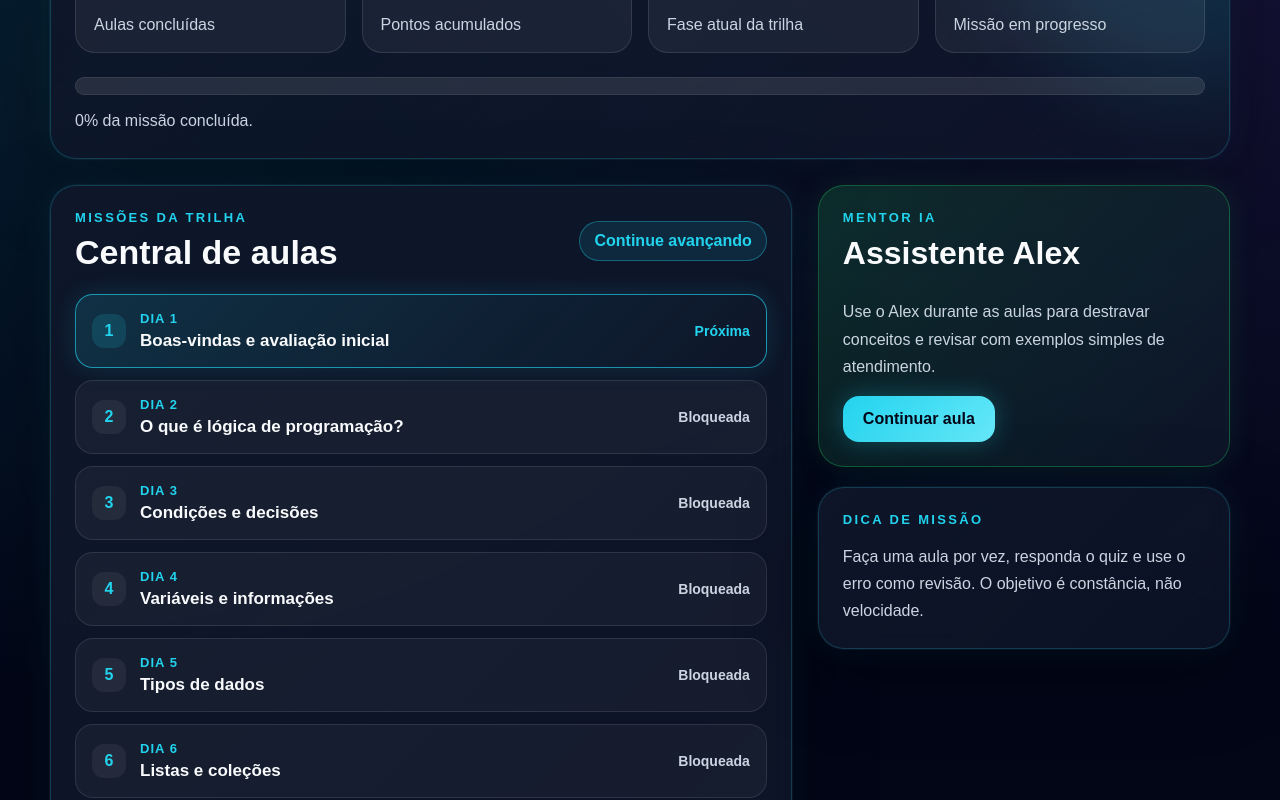
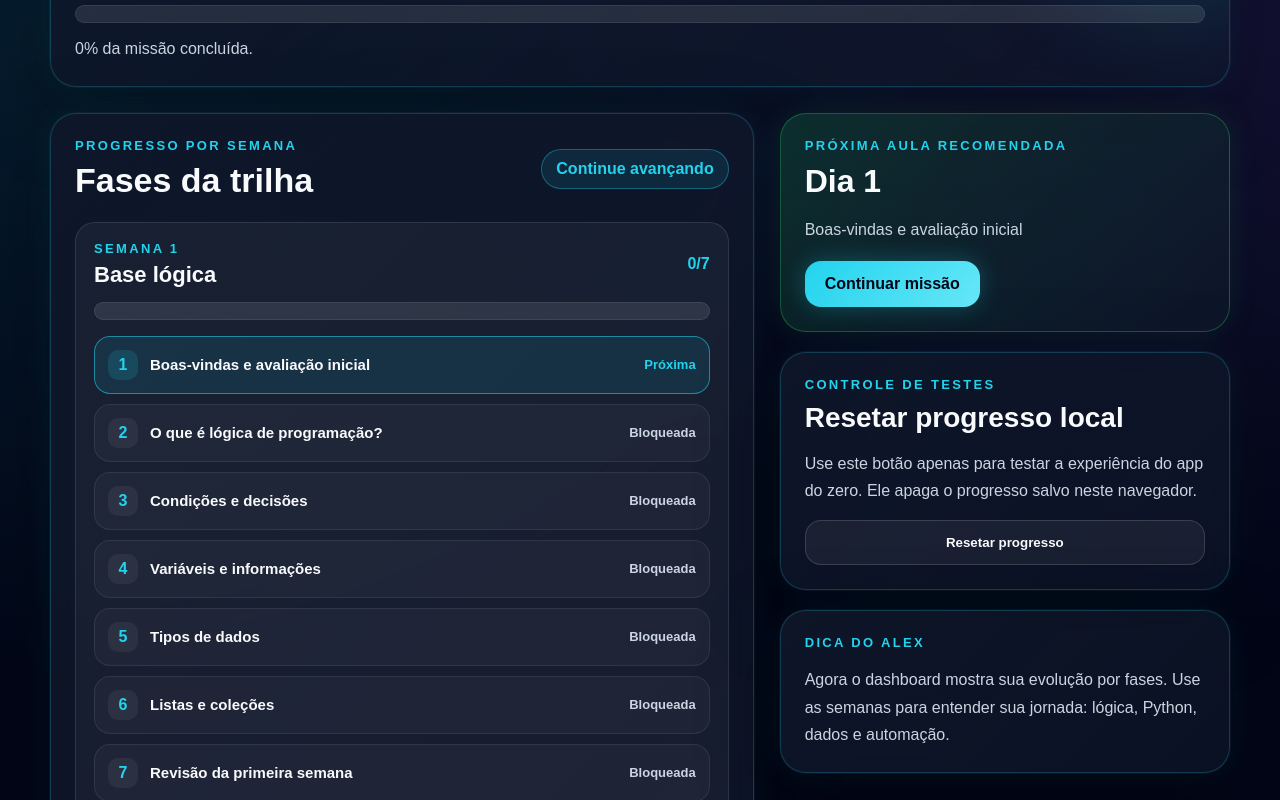
Before and after one commit to HanzSolo66/suporte-tech-30-dias, a Next.js app in the folder apps/web/: page /dashboard in a window 1280 px wide. Shown: the part 440-1240 px from the top of the page. Built offline with nearby package versions, Linux system fonts and the light colour scheme.

Commit message:
Melhora dashboard com progresso por semanas

```diff
--- a/apps/web/app/dashboard/page.tsx
+++ b/apps/web/app/dashboard/page.tsx
@@ -16,6 +16,33 @@ const initialProgress: ProgressData = {
   alexUsedLessons: [],
 };
 
+const weeks = [
+  {
+    title: "Semana 1",
+    subtitle: "Base lógica",
+    start: 1,
+    end: 7,
+  },
+  {
+    title: "Semana 2",
+    subtitle: "Python básico",
+    start: 8,
+    end: 14,
+  },
+  {
+    title: "Semana 3",
+    subtitle: "Dados e SQL",
+    start: 15,
+    end: 21,
+  },
+  {
+    title: "Semana 4",
+    subtitle: "APIs, automação e portfólio",
+    start: 22,
+    end: 30,
+  },
+];
+
 export default function DashboardPage() {
   const [progress, setProgress] = useState<ProgressData>(initialProgress);
 
@@ -26,6 +53,19 @@ export default function DashboardPage() {
       setProgress(JSON.parse(savedProgress));
     }
   }, []);
+
+  function handleResetProgress() {
+    const confirmed = window.confirm(
+      "Tem certeza que deseja resetar seu progresso local? Isso apagará as aulas concluídas neste navegador."
+    );
+
+    if (!confirmed) {
+      return;
+    }
+
+    window.localStorage.removeItem(progressKey);
+    setProgress(initialProgress);
+  }
 
   const completedLessons = progress.completedLessons.length;
   const totalLessons = lessons.length;
@@ -38,7 +78,6 @@ export default function DashboardPage() {
     lessons[lessons.length - 1];
 
   const xp = completedLessons * 120 + alexUses * 30;
-  const currentWeek = Math.min(Math.ceil(Math.max(completedLessons, 1) / 7), 4);
 
   return (
     <main style={neon.page}>
@@ -64,7 +103,7 @@ export default function DashboardPage() {
                 marginBottom: "16px",
               }}
             >
-              Missão em andamento,{" "}
+              Central da missão,{" "}
               <span style={{ color: neon.colors.cyan }}>Matheus</span>.
             </h1>
 
@@ -72,11 +111,12 @@ export default function DashboardPage() {
               style={{
                 ...neon.muted,
                 fontSize: "19px",
-                maxWidth: "760px",
+                maxWidth: "780px",
               }}
             >
-              Acompanhe sua evolução na trilha de suporte com tecnologia,
-              lógica, Python, dados, APIs e automação.
+              Acompanhe sua evolução por semanas, veja a próxima aula
+              recomendada e use o painel para testar seu progresso antes da
+              publicação.
             </p>
           </div>
 
@@ -127,16 +167,25 @@ export default function DashboardPage() {
                 value={`${completedLessons}/${totalLessons}`}
                 description="Aulas concluídas"
               />
-              <InfoCard label="XP" value={String(xp)} description="Pontos acumulados" />
+
               <InfoCard
-                label="Semana"
-                value={`${currentWeek}/4`}
-                description="Fase atual da trilha"
+                label="XP"
+                value={String(xp)}
+                description="Pontos acumulados"
               />
+
+              <InfoCard
+                label="Alex"
+                value={`${alexUses}`}
+                description="Ajudas solicitadas"
+              />
+
               <InfoCard
                 label="Status"
                 value={trailCompleted ? "Concluído" : "Ativo"}
-                description={trailCompleted ? "Certificado liberado" : "Missão em progresso"}
+                description={
+                  trailCompleted ? "Certificado liberado" : "Missão em progresso"
+                }
               />
             </div>
 
@@ -160,32 +209,35 @@ export default function DashboardPage() {
         <section
           style={{
             display: "grid",
-            gridTemplateColumns: "minmax(0, 1.35fr) minmax(300px, 0.75fr)",
+            gridTemplateColumns: "minmax(0, 1.25fr) minmax(300px, 0.8fr)",
             gap: "26px",
             alignItems: "start",
           }}
         >
+          <section style={{ display: "grid", gap: "22px" }}>
             <section style={neon.card}>
               <div
                 style={{
                   display: "flex",
                   justifyContent: "space-between",
                   gap: "16px",
+                  alignItems: "center",
                   flexWrap: "wrap",
-                alignItems: "center",
                   marginBottom: "22px",
                 }}
               >
                 <div>
-                <p style={neon.eyebrow}>Missões da trilha</p>
+                  <p style={neon.eyebrow}>Progresso por semana</p>
                   <h2 style={{ fontSize: "34px", margin: "8px 0 0" }}>
-                  Central de aulas
+                    Fases da trilha
                   </h2>
                 </div>
 
                 <span
                   style={{
-                  color: trailCompleted ? neon.colors.green : neon.colors.cyan,
+                    color: trailCompleted
+                      ? neon.colors.green
+                      : neon.colors.cyan,
                     border: `1px solid ${
                       trailCompleted
                         ? "rgba(34,197,94,0.45)"
@@ -203,9 +255,85 @@ export default function DashboardPage() {
                 </span>
               </div>
 
-            <div style={{ display: "grid", gap: "12px" }}>
-              {lessons.map((lesson) => {
-                const isCompleted = progress.completedLessons.includes(lesson.slug);
+              <div style={{ display: "grid", gap: "16px" }}>
+                {weeks.map((week) => {
+                  const weekLessons = lessons.filter(
+                    (lesson) =>
+                      lesson.dayNumber >= week.start &&
+                      lesson.dayNumber <= week.end
+                  );
+
+                  const completedInWeek = weekLessons.filter((lesson) =>
+                    progress.completedLessons.includes(lesson.slug)
+                  ).length;
+
+                  const weekPercent = Math.round(
+                    (completedInWeek / weekLessons.length) * 100
+                  );
+
+                  return (
+                    <section
+                      key={week.title}
+                      style={{
+                        padding: "18px",
+                        borderRadius: "20px",
+                        background:
+                          completedInWeek === weekLessons.length
+                            ? "rgba(34,197,94,0.12)"
+                            : "rgba(255,255,255,0.045)",
+                        border:
+                          completedInWeek === weekLessons.length
+                            ? "1px solid rgba(34,197,94,0.35)"
+                            : "1px solid rgba(255,255,255,0.1)",
+                      }}
+                    >
+                      <div
+                        style={{
+                          display: "flex",
+                          justifyContent: "space-between",
+                          gap: "14px",
+                          alignItems: "center",
+                          flexWrap: "wrap",
+                        }}
+                      >
+                        <div>
+                          <p style={neon.eyebrow}>{week.title}</p>
+                          <h3 style={{ margin: "6px 0 0", fontSize: "22px" }}>
+                            {week.subtitle}
+                          </h3>
+                        </div>
+
+                        <strong
+                          style={{
+                            color:
+                              completedInWeek === weekLessons.length
+                                ? neon.colors.green
+                                : neon.colors.cyan,
+                          }}
+                        >
+                          {completedInWeek}/{weekLessons.length}
+                        </strong>
+                      </div>
+
+                      <div style={{ ...neon.progressTrack, marginTop: "14px" }}>
+                        <div
+                          style={{
+                            ...neon.progressFill,
+                            width: `${weekPercent}%`,
+                          }}
+                        />
+                      </div>
+
+                      <div
+                        style={{
+                          display: "grid",
+                          gap: "10px",
+                          marginTop: "16px",
+                        }}
+                      >
+                        {weekLessons.map((lesson) => {
+                          const isCompleted =
+                            progress.completedLessons.includes(lesson.slug);
                           const isCurrent = currentLesson.slug === lesson.slug;
 
                           return (
@@ -215,114 +343,127 @@ export default function DashboardPage() {
                               style={{
                                 display: "grid",
                                 gridTemplateColumns: "auto minmax(0, 1fr) auto",
-                      gap: "14px",
+                                gap: "12px",
                                 alignItems: "center",
                                 textDecoration: "none",
                                 color: neon.colors.text,
-                      padding: "16px",
-                      borderRadius: "18px",
+                                padding: "13px",
+                                borderRadius: "16px",
                                 border: isCompleted
-                        ? "1px solid rgba(34,197,94,0.38)"
+                                  ? "1px solid rgba(34,197,94,0.32)"
                                   : isCurrent
-                        ? "1px solid rgba(34,211,238,0.65)"
-                        : "1px solid rgba(255,255,255,0.1)",
+                                  ? "1px solid rgba(34,211,238,0.55)"
+                                  : "1px solid rgba(255,255,255,0.08)",
                                 background: isCompleted
-                        ? "linear-gradient(135deg, rgba(34,197,94,0.18), rgba(15,23,42,0.72))"
+                                  ? "rgba(34,197,94,0.1)"
                                   : isCurrent
-                        ? "linear-gradient(135deg, rgba(34,211,238,0.14), rgba(15,23,42,0.72))"
-                        : "rgba(255,255,255,0.04)",
-                      boxShadow: isCurrent
-                        ? "0 0 24px rgba(34,211,238,0.14)"
-                        : "none",
+                                  ? "rgba(34,211,238,0.1)"
+                                  : "rgba(255,255,255,0.035)",
                               }}
                             >
                               <span
                                 style={{
-                        width: "34px",
-                        height: "34px",
+                                  width: "30px",
+                                  height: "30px",
                                   display: "grid",
                                   placeItems: "center",
-                        borderRadius: "12px",
+                                  borderRadius: "10px",
                                   background: isCompleted
                                     ? neon.colors.greenSoft
                                     : isCurrent
                                     ? neon.colors.cyanSoft
                                     : "rgba(255,255,255,0.06)",
-                        color: isCompleted ? neon.colors.green : neon.colors.cyan,
+                                  color: isCompleted
+                                    ? neon.colors.green
+                                    : neon.colors.cyan,
                                   fontWeight: 900,
                                 }}
                               >
                                 {isCompleted ? "✓" : lesson.dayNumber}
                               </span>
 
-                    <div>
-                      <p
-                        style={{
-                          color: neon.colors.cyan,
-                          fontWeight: 900,
-                          margin: 0,
-                          fontSize: "13px",
-                          textTransform: "uppercase",
-                          letterSpacing: "0.08em",
-                        }}
-                      >
-                        Dia {lesson.dayNumber}
-                      </p>
-
-                      <strong
-                        style={{
-                          display: "block",
-                          marginTop: "5px",
-                          fontSize: "17px",
-                        }}
-                      >
+                              <strong style={{ fontSize: "15px" }}>
                                 {lesson.title}
                               </strong>
-                    </div>
 
-                    <strong
+                              <span
                                 style={{
                                   color: isCompleted
                                     ? neon.colors.green
                                     : isCurrent
                                     ? neon.colors.cyan
                                     : neon.colors.muted,
+                                  fontWeight: 900,
+                                  fontSize: "13px",
                                   whiteSpace: "nowrap",
-                        fontSize: "14px",
                                 }}
                               >
-                      {isCompleted ? "Concluído" : isCurrent ? "Próxima" : "Bloqueada"}
-                    </strong>
+                                {isCompleted
+                                  ? "Concluído"
+                                  : isCurrent
+                                  ? "Próxima"
+                                  : "Bloqueada"}
+                              </span>
                             </a>
                           );
                         })}
                       </div>
                     </section>
+                  );
+                })}
+              </div>
+            </section>
+          </section>
 
           <aside style={{ display: "grid", gap: "20px" }}>
             <section style={neon.cardGreen}>
-              <p style={neon.eyebrow}>Mentor IA</p>
+              <p style={neon.eyebrow}>Próxima aula recomendada</p>
 
-              <h2 style={{ fontSize: "32px", marginTop: "10px" }}>
-                Assistente Alex
+              <h2 style={{ fontSize: "32px", margin: "10px 0" }}>
+                Dia {currentLesson.dayNumber}
               </h2>
 
-              <p style={neon.muted}>
-                Use o Alex durante as aulas para destravar conceitos e revisar
-                com exemplos simples de atendimento.
+              <p style={{ ...neon.muted, marginBottom: "18px" }}>
+                {currentLesson.title}
               </p>
 
-              <a href={`/aulas/${currentLesson.slug}`} style={neon.buttonPrimary}>
-                Continuar aula
+              <a
+                href={`/aulas/${currentLesson.slug}`}
+                style={neon.buttonPrimary}
+              >
+                Continuar missão
               </a>
             </section>
 
             <section style={neon.card}>
-              <p style={neon.eyebrow}>Dica de missão</p>
+              <p style={neon.eyebrow}>Controle de testes</p>
+
+              <h2 style={{ fontSize: "28px", margin: "10px 0" }}>
+                Resetar progresso local
+              </h2>
+
+              <p style={neon.muted}>
+                Use este botão apenas para testar a experiência do app do zero.
+                Ele apaga o progresso salvo neste navegador.
+              </p>
+
+              <button
+                onClick={handleResetProgress}
+                style={{
+                  ...neon.buttonGhost,
+                  width: "100%",
+                }}
+              >
+                Resetar progresso
+              </button>
+            </section>
+
+            <section style={neon.card}>
+              <p style={neon.eyebrow}>Dica do Alex</p>
 
               <p style={{ ...neon.muted, marginBottom: 0 }}>
-                Faça uma aula por vez, responda o quiz e use o erro como revisão.
-                O objetivo é constância, não velocidade.
+                Agora o dashboard mostra sua evolução por fases. Use as semanas
+                para entender sua jornada: lógica, Python, dados e automação.
               </p>
             </section>
 
@@ -331,12 +472,11 @@ export default function DashboardPage() {
                 <p style={neon.eyebrow}>Recompensa desbloqueada</p>
 
                 <h2 style={{ fontSize: "28px", margin: "10px 0" }}>
-                  Certificado final disponível
+                  Certificado disponível 🏆
                 </h2>
 
                 <p style={neon.muted}>
-                  Sua trilha chegou ao fim. Agora você pode usar o texto do
-                  certificado no GitHub, LinkedIn e currículo.
+                  Você concluiu todas as aulas cadastradas na trilha.
                 </p>
 
                 <a href="/certificado" style={neon.buttonSuccess}>
```
Lines whose indentation alone changed are shown as unchanged.
